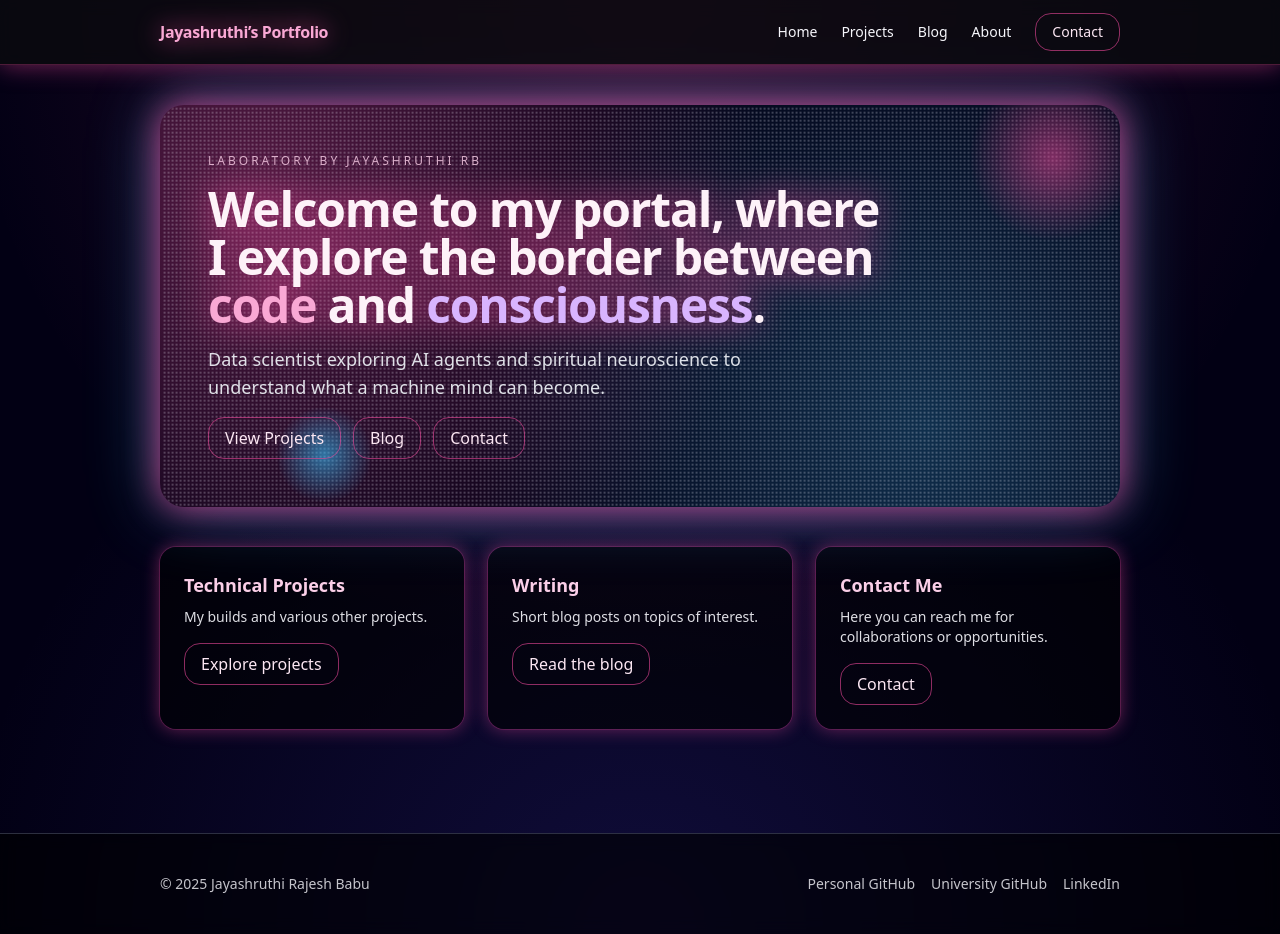
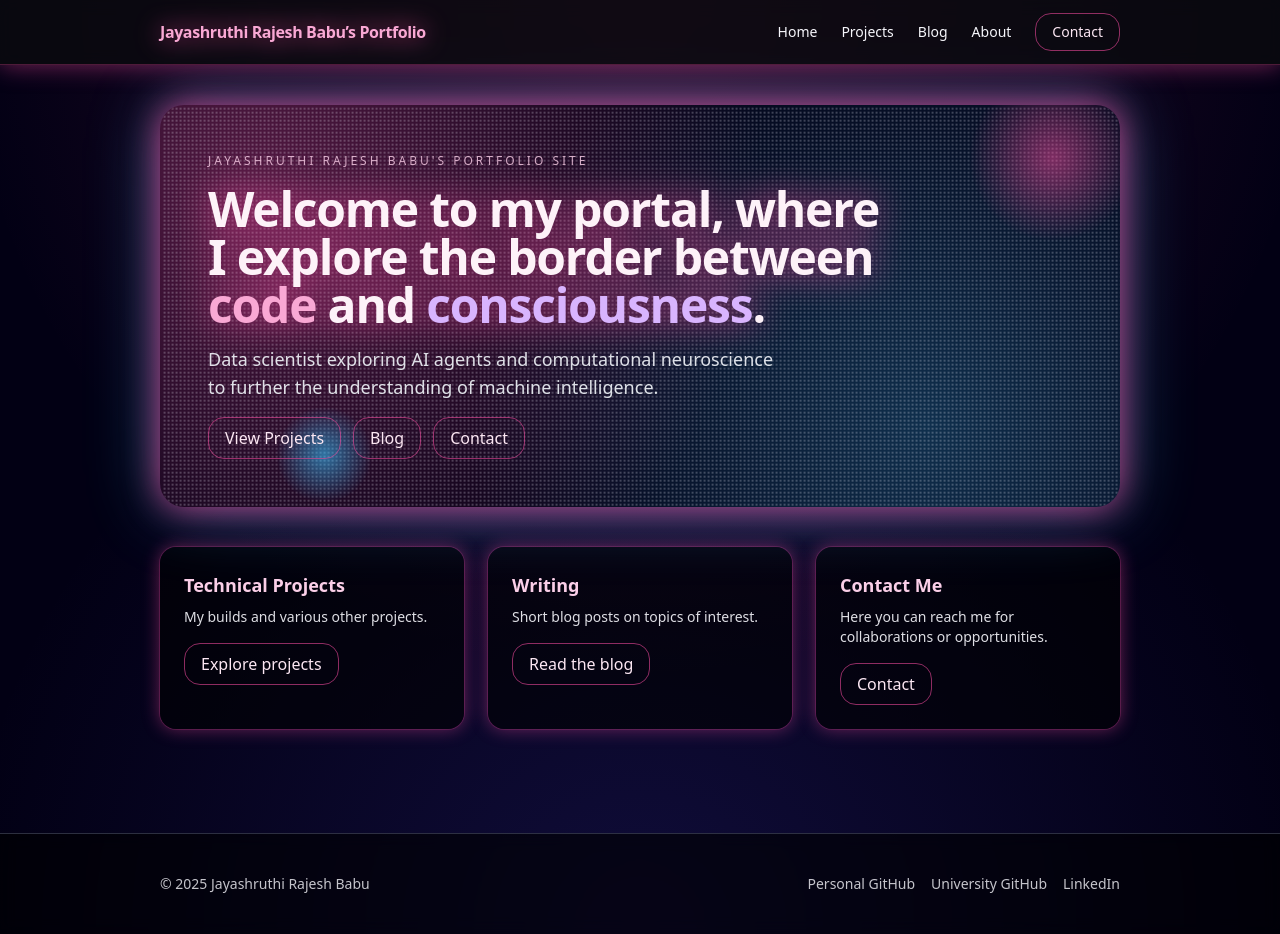
Before and after one commit to shrut10/NoctraMind-Site, a Next.js app: page / in a window 1280 px wide. Built offline with nearby package versions, Linux system fonts and the light colour scheme.

Commit message:
Adding full name in footer, Updating metadata, updating the homepage hero to have full name. All of these changes were made for better search engine visibility.

```diff
--- a/app/ClientLayout.jsx
+++ b/app/ClientLayout.jsx
@@ -33,7 +33,7 @@ function TopNav() {
           href="/"
           className="font-semibold tracking-tight text-pink-300 drop-shadow-[0_0_12px_rgba(236,72,153,0.9)]"
         >
-          Jayashruthi’s Portfolio
+          Jayashruthi Rajesh Babu’s Portfolio
         </NextLink>
 
         {/* Desktop Navigation */}
--- a/app/layout.jsx
+++ b/app/layout.jsx
@@ -14,19 +14,22 @@ export default function RootLayout({ children }) {
   );
 }
 export const metadata = {
-  title: "Jayashruthi Rajesh Babu | Data Scientist & AI Developer",
+  title: "Jayashruthi Rajesh Babu | Portfolio",
   description:
-    "Portfolio of Jayashruthi (Shruthi) Rajesh Babu — Data Science student, AI developer, automation builder and creative researcher.",
+    "Jayashruthi (Shruthi) Rajesh Babu's Portfolio: Data Science student, AI developer, automation builder and creative technologist.",
   keywords: [
-    "Jayashruthi",
     "Jayashruthi Rajesh Babu",
     "Shruthi Rajesh Babu",
+    "Jayashruthi Rajesh",
     "Shruthi Rajesh",
     "Shruthi RB",
     "Jayashruthi RB",
-    "Shruthi portfolio",
     "Jayashruthi portfolio",
-    "AI projects",
-    "data science portfolio"
-  ]
+    "Shruthi AI portfolio",
+    "Data Science portfolio Leeds",
+    "AI developer portfolio"
+  ],
+  authors: [{ name: "Jayashruthi Rajesh Babu" }],
+  creator: "Jayashruthi Rajesh Babu",
+  publisher: "Jayashruthi Rajesh Babu",
 };
--- a/app/page.jsx
+++ b/app/page.jsx
@@ -53,7 +53,7 @@ function Hero() {
           animate={{ opacity: 1, x: 0 }}
           transition={{ delay: 0.1 }}
         >
-          Laboratory by Jayashruthi RB
+          Jayashruthi Rajesh Babu's Portfolio Site
         </motion.p>
 
         <motion.h1
@@ -73,7 +73,7 @@ function Hero() {
           animate={{ opacity: 1, x: 0 }}
           transition={{ delay: 0.35 }}
         >
-          Data scientist exploring AI agents and spiritual neuroscience to understand what a machine mind can become.
+          Data scientist exploring AI agents and computational neuroscience to further the understanding of machine intelligence.
         </motion.p>
 
         <motion.div
@@ -138,3 +138,22 @@ function QuickGrid() {
     </div>
   );
 }
+
+<script type="application/ld+json">
+{`
+{
+  "@context": "https://schema.org",
+  "@type": "Person",
+  "name": "Jayashruthi Rajesh Babu",
+  "alternateName": "Shruthi Rajesh Babu",
+  "url": "https://jayashruthi.com",
+  "sameAs": [
+    "https://www.linkedin.com/in/jayashruthi-r-6592101b9/",
+    "https://github.com/shrut10",
+    "https://medium.com/@rjayashruthi"
+  ],
+  "jobTitle": "Data Science Student",
+  "affiliation": "University of Leeds"
+}
+`}
+</script>
```
